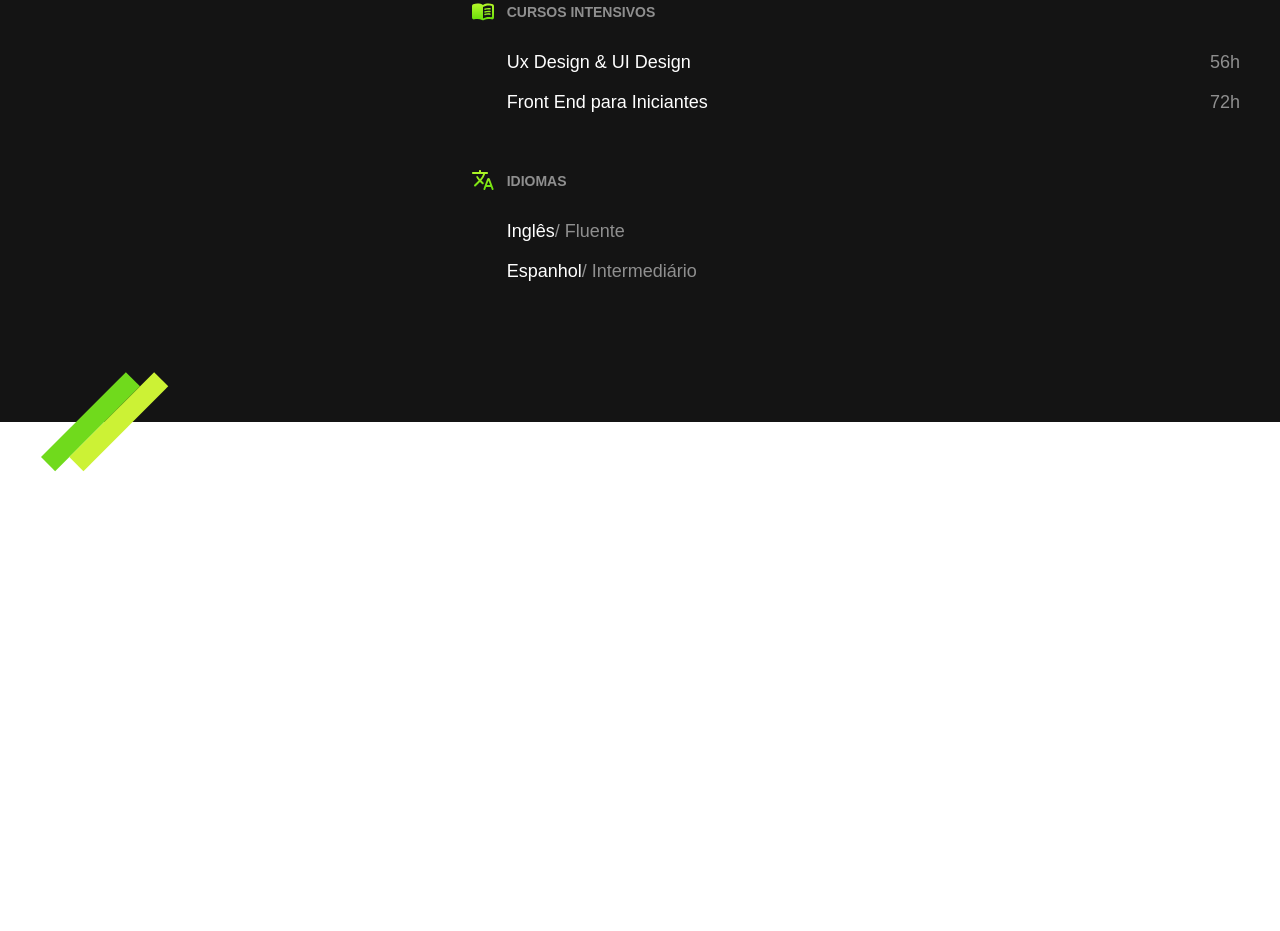
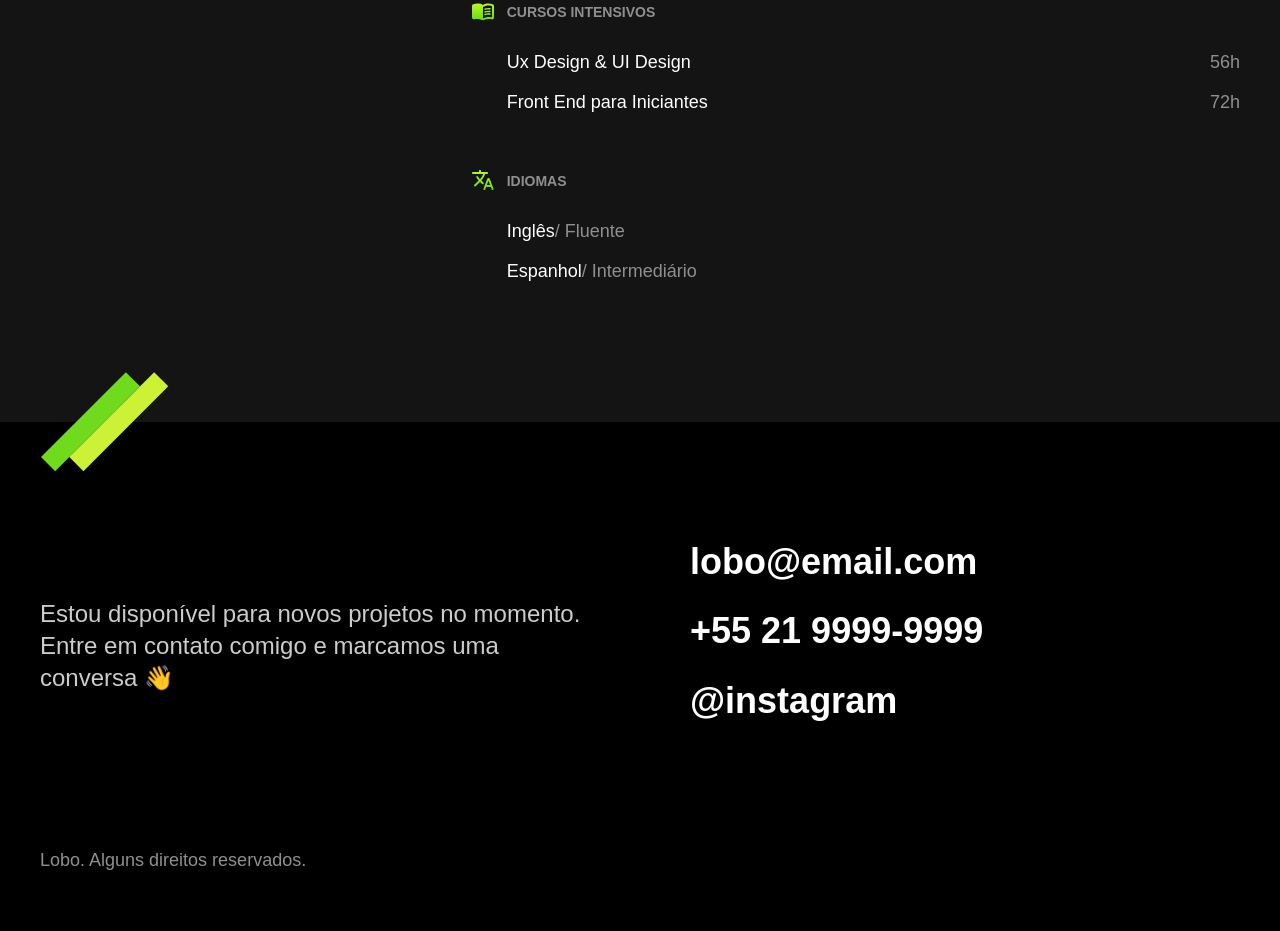
Before and after one commit to dev-modesto/Projeto-Portfolio-Origamid, a plain HTML site: page index.html in a window 1280 px wide. Shown: the part 2009-2940 px from the top of the page. Before the commit the page ends 2481 px from the top, so only its background shows below. Drawn offline with Linux system fonts and the light colour scheme.

Commit message:
creating and styling footer section

```diff
--- /dev/null
+++ b/css/footer.css
@@ -0,0 +1,48 @@
+.footer {
+    background-color: #000;
+}
+
+.footer-container {
+    max-width: 1200px;
+    padding: 120px 20px 60px 20px;
+    margin: 0 auto;
+    display: grid;
+    grid-template-columns: 1fr 1fr;
+    gap: 100px;
+    align-items: center;
+}
+
+.footer-texto {
+    font-size: 1.5rem;
+    line-height: 1.33;
+    color: #ccc;
+}
+
+.footer-contato li {
+    font-weight: bold;
+    font-size: 2.25rem;
+    line-height: 1.1;
+    color: #fff;
+    margin-bottom: 30px;
+}
+
+.footer-contato li a {
+    color: #fff;
+}
+
+.footer-copy {
+    grid-column: 1 / -1;
+    font-size: 1.125rem;
+    color: #8f8f8f;
+}
+
+@media (max-width: 800px){
+    .footer-container {
+        grid-template-columns: 1fr;
+        gap: 40px;
+    }
+
+    .footer-contato li {
+        font-size: 1.5rem;
+    }
+}
--- a/css/style.css
+++ b/css/style.css
@@ -2,4 +2,5 @@
 @import url('./header.css');
 @import url('./introducao.css');
 @import url('./experiencia.css');
-@import './formacao.css';
+@import url('./formacao.css');
+@import url('./footer.css');
--- a/index.html
+++ b/index.html
@@ -118,5 +118,17 @@
         </div>
     </section>
 
+    <footer class="footer" id="contato">
+        <div class="footer-container">
+            <p class="footer-texto">Estou disponível para novos projetos no momento. Entre em contato comigo e marcamos uma conversa 👋</p>
+            <ul class="footer-contato">
+                <li>lobo@email.com</li>
+                <li>+55 21 9999-9999</li>
+                <li><a href="#">@instagram</a></li>
+            </ul>
+            <p class="footer-copy">Lobo. Alguns direitos reservados.</p>
+        </div>
+    </footer>
+
 </body>
 </html>
```
